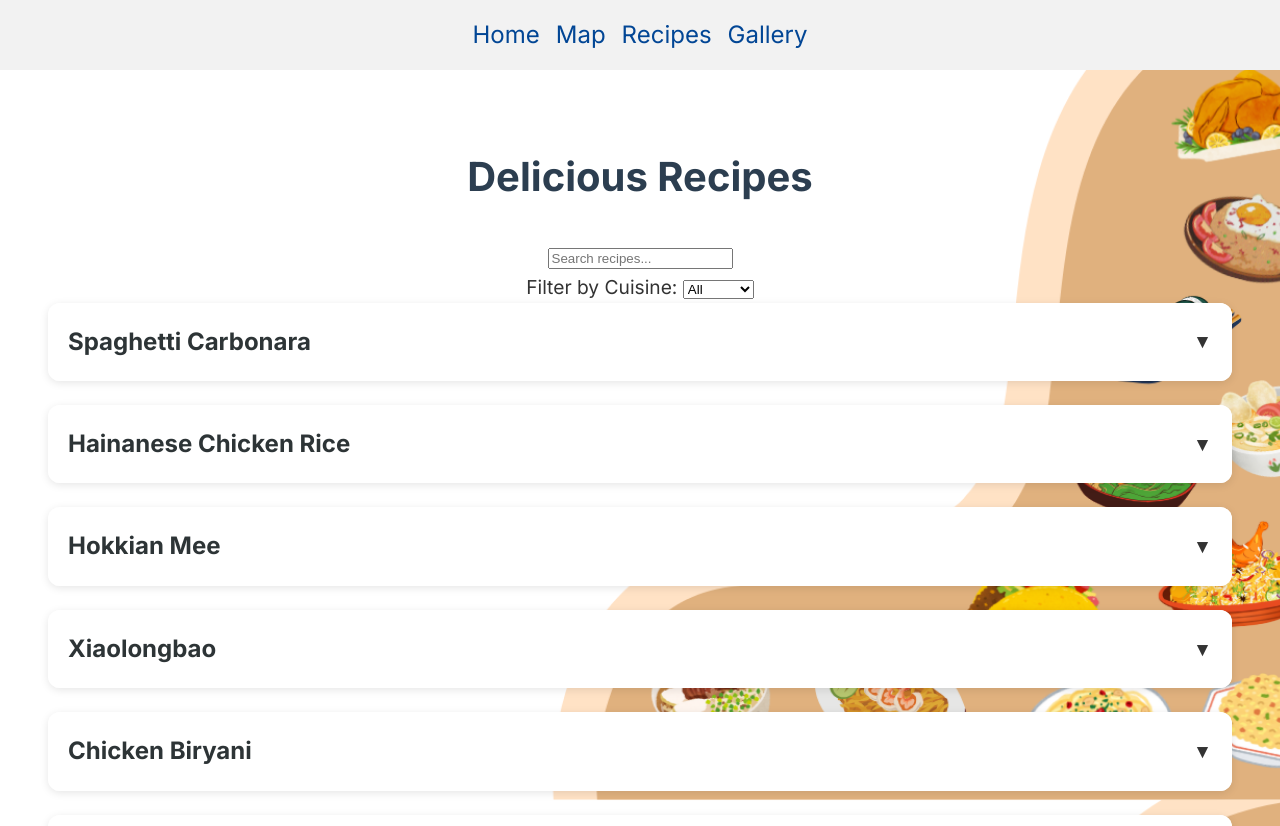
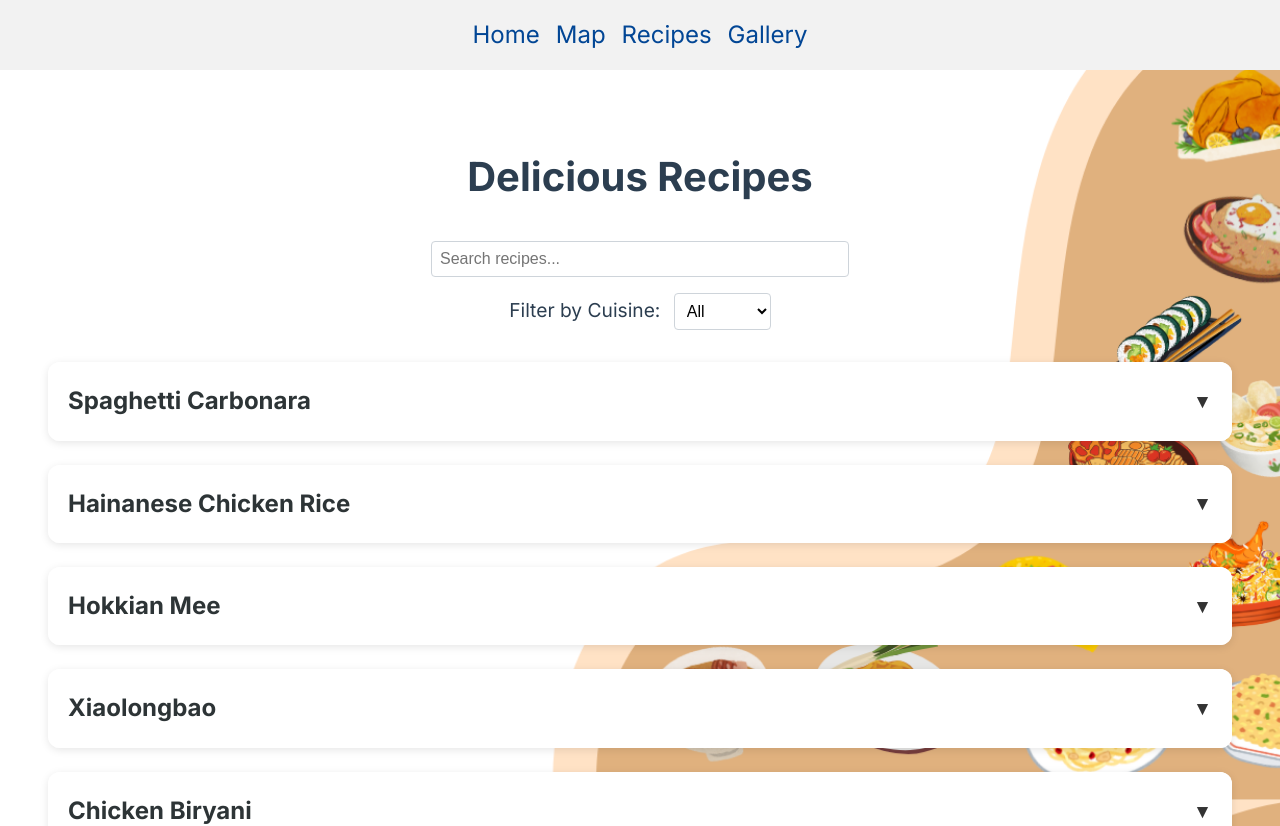
Before and after one commit to King-Dhush/CSS-FINAL-ASSIGNMENT, a Next.js app in the folder Food Explorer/: page /recipes in a window 1280 px wide. Shown: the top 826 px of the page. Built offline with nearby package versions, Linux system fonts and the light colour scheme.

Commit message:
Update globals.css
Change css for Recipies page

```diff
--- a/Food Explorer/app/globals.css
+++ b/Food Explorer/app/globals.css
@@ -2,7 +2,7 @@ html, body {
     margin: 0;
     padding: 0;
     font-family: Inter, sans-serif;
-  background-image: url('/foodexplorer.png');
+    background-image: url('/foodexplorer.png'); /* Correct path to image in public folder */
     background-size: cover;
     background-position: center center;
     height: 100vh;
@@ -100,7 +100,7 @@ h1 {
   }
 
   .recipe-content.expanded {
-  max-height: 2000px;
+    max-height: 2000px; /* Adjust based on your content needs */
     opacity: 1;
     padding: 1.25rem;
   }
@@ -163,7 +163,7 @@ h1 {
       font-size: 1.25rem;
     }
   }
-/* Unit Converter */
+/* Converter Container */
 .converter-container {
   margin-top: 1.5rem;
   background: #f8f9fa;
@@ -172,40 +172,41 @@ h1 {
   transition: all 0.3s ease;
 }
 
+/* Converter Header Button */
 .converter-header {
   display: flex;
-  justify-content: space-between;
+  justify-content: center;
   align-items: center;
-  padding: 1rem;
-  background: #e9ecef;
+  padding: 0.75rem;
+  background-color: #024695;
+  color: white;
+  font-size: 1rem;
+  font-weight: bold;
   cursor: pointer;
-  transition: background 0.2s ease;
+  border: none;
+  border-radius: 4px;
+  transition: background-color 0.3s ease, transform 0.3s ease;
 }
 
 .converter-header:hover {
-  background: #dee2e6;
+  background-color: #013a7b;
 }
 
-.converter-header h4 {
-  margin: 0;
-  font-size: 1.1rem;
-  color: #2d3436;
-}
-
+/* Converter Content */
 .converter-content {
+  padding: 1rem;
   max-height: 0;
   opacity: 0;
   overflow: hidden;
   transition: all 0.3s ease;
-  padding: 0 1rem;
 }
 
 .converter-content.expanded {
-  max-height: 300px;
+  max-height: 500px; /* Adjust based on content needs */
   opacity: 1;
-  padding: 1rem;
 }
 
+/* Input Fields and Selectors */
 .converter-inputs {
   display: grid;
   grid-template-columns: repeat(auto-fit, minmax(200px, 1fr));
@@ -230,11 +231,7 @@ h1 {
   background: white;
 }
 
-.converter-inputs .unit {
-  font-weight: 600;
-  color: #e17055;
-}
-
+/* Converted Result */
 .converted-result {
   text-align: center;
   font-size: 1rem;
@@ -252,3 +249,147 @@ h1 {
 .converted-result strong {
   color: #e17055;
 }
+
+
+  /* Filter Container */
+.filter-container {
+  margin-bottom: 2rem;
+  text-align: center;
+}
+
+.filter-container label {
+  font-size: 1.2rem;
+  margin-right: 0.5rem;
+  color: #2c3e50;
+}
+
+.filter-container select {
+  padding: 0.5rem;
+  font-size: 1rem;
+  border: 1px solid #ced4da;
+  border-radius: 4px;
+  background-color: white;
+  cursor: pointer;
+}
+
+.filter-container select:focus {
+  outline: none;
+  border-color: #80bdff;
+  box-shadow: 0 0 5px rgba(0, 123, 255, 0.25);
+}
+
+/* Recipe Card Enhancements */
+.recipe-card {
+  background: white;
+  border-radius: 12px;
+  box-shadow: 0 2px 8px rgba(0, 0, 0, 0.1);
+  margin-bottom: 1.5rem;
+  overflow: hidden;
+  transition: all 0.3s ease;
+}
+
+.recipe-header {
+  display: flex;
+  justify-content: space-between;
+  align-items: center;
+  padding: 1.25rem;
+  background: #fff;
+  cursor: pointer;
+  transition: background 0.2s ease;
+}
+
+.recipe-header h2 {
+  margin: 0;
+  font-size: 1.5rem;
+  color: #2d3436;
+}
+
+/* Add category-specific colors to recipe headers */
+.recipe-header[data-category='Chinese'] {
+  background-color: #f8d7da; /* Light red for Chinese */
+}
+
+.recipe-header[data-category='Indian'] {
+  background-color: #fff3cd; /* Light yellow for Indian */
+}
+
+.recipe-header[data-category='Italian'] {
+  background-color: #d4edda; /* Light green for Italian */
+}
+
+.recipe-header[data-category='Malay'] {
+  background-color: #d1ecf1; /* Light blue for Malay */
+}
+
+.recipe-header:hover {
+  background: #f8f9fa;
+}
+
+.toggle-icon {
+  transition: transform 0.3s ease;
+}
+
+.toggle-icon.expanded {
+  transform: rotate(180deg);
+}
+
+.recipe-content {
+  max-height: 0;
+  opacity: 0;
+  overflow: hidden;
+  transition: all 0.3s ease;
+  padding: 0 1.25rem;
+}
+
+.recipe-content.expanded {
+  max-height: 2000px; /* Adjust based on your content needs */
+  opacity: 1;
+  padding: 1.25rem;
+}
+/* Search Bar */
+.search-bar {
+  margin-bottom: 1rem;
+  text-align: center;
+}
+
+.search-bar input {
+  padding: 0.5rem;
+  font-size: 1rem;
+  border: 1px solid #ced4da;
+  border-radius: 4px;
+  width: 80%;
+  max-width: 400px;
+}
+
+.search-bar input:focus {
+  outline: none;
+  border-color: #80bdff;
+  box-shadow: 0 0 5px rgba(0, 123, 255, 0.25);
+}
+
+/* Filter Container */
+.filter-container {
+  margin-bottom: 2rem;
+  text-align: center;
+}
+
+.filter-container label {
+  font-size: 1.2rem;
+  margin-right: 0.5rem;
+  color: #2c3e50;
+}
+
+.filter-container select {
+  padding: 0.5rem;
+  font-size: 1rem;
+  border: 1px solid #ced4da;
+  border-radius: 4px;
+  background-color: white;
+  cursor: pointer;
+}
+
+.filter-container select:focus {
+  outline: none;
+  border-color: #80bdff;
+  box-shadow: 0 0 5px rgba(0, 123, 255, 0.25);
+}
```
Lines whose indentation alone changed are shown as unchanged.
